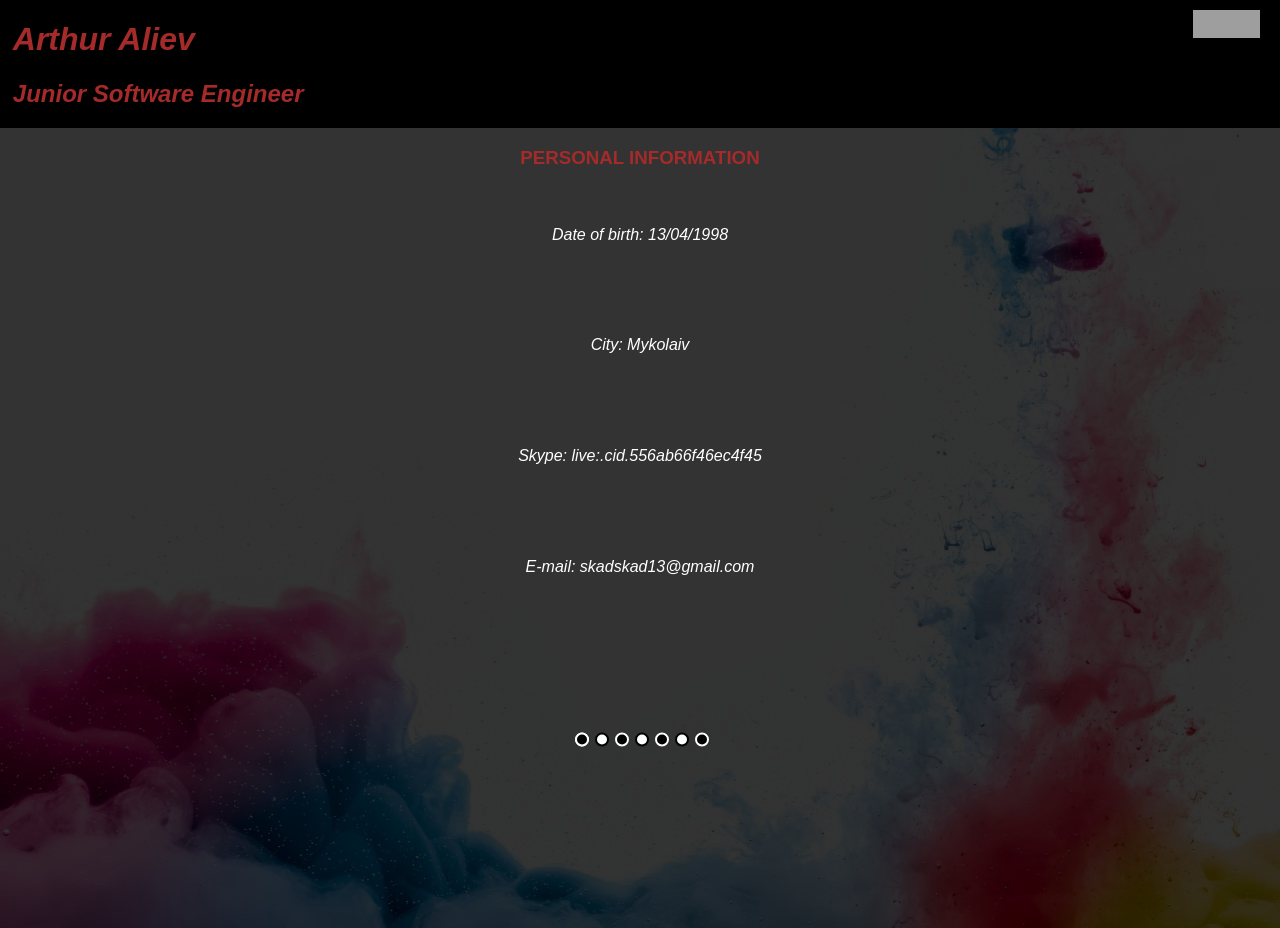
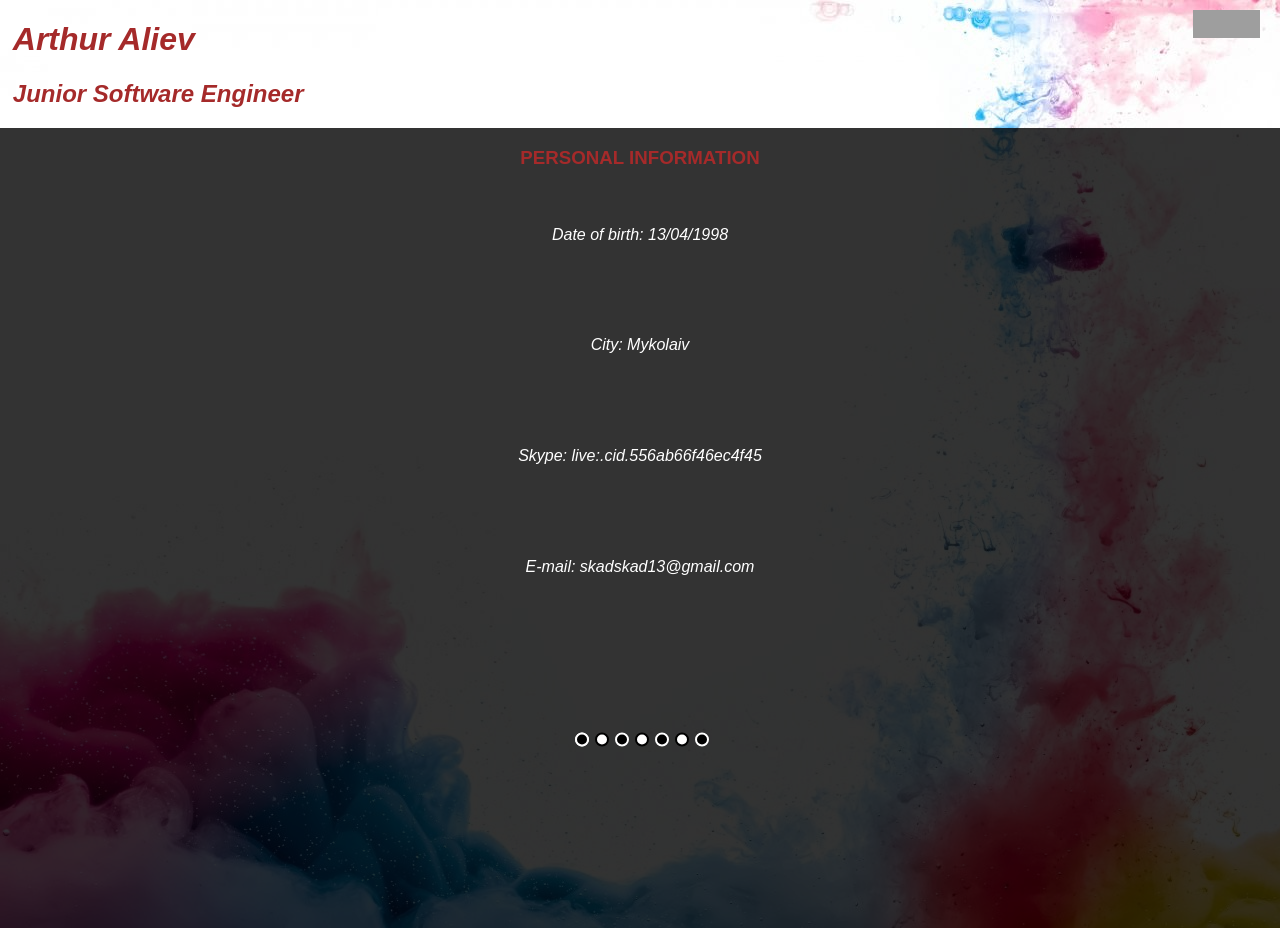
Before and after one commit to PastorNet/PastorNET.github.io, a plain HTML site: page index.html in a window 1280 px wide. Shown: the top 928 px of the page. Drawn offline with Linux system fonts and the light colour scheme; grey boxes are pictures that could not be loaded.

Commit message:
Update style.css

```diff
--- a/style.css
+++ b/style.css
@@ -14,10 +14,7 @@ body{
   margin: 0;
 
 }
-header
-{
-  background-color: black;
-}
+
 
 
 article {
```
